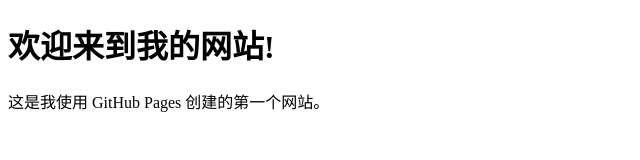
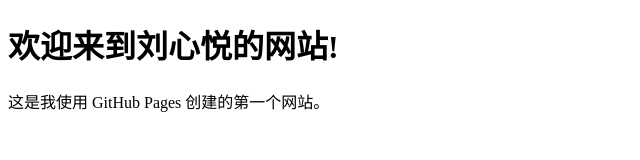
Before and after one commit to xiaoxiao-sys/xiaoliu999.github.io, a plain HTML site: page index.html in a window 1280 px wide. Shown: the whole page, without its empty margins (0-640 px from the left). Drawn offline with Linux system fonts and the light colour scheme.

Commit message:
Update index.html

```diff
--- a/index.html
+++ b/index.html
@@ -6,7 +6,7 @@
     <title>我的网站</title>
 </head>
 <body>
-    <h1>欢迎来到我的网站!</h1>
+    <h1>欢迎来到刘心悦的网站!</h1>
     <p>这是我使用 GitHub Pages 创建的第一个网站。</p>
 </body>
 </html>
```
